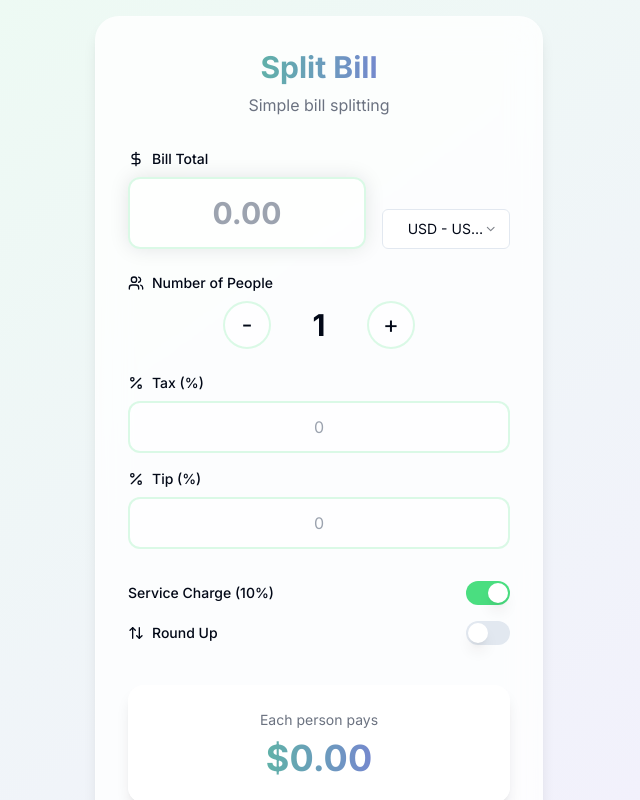
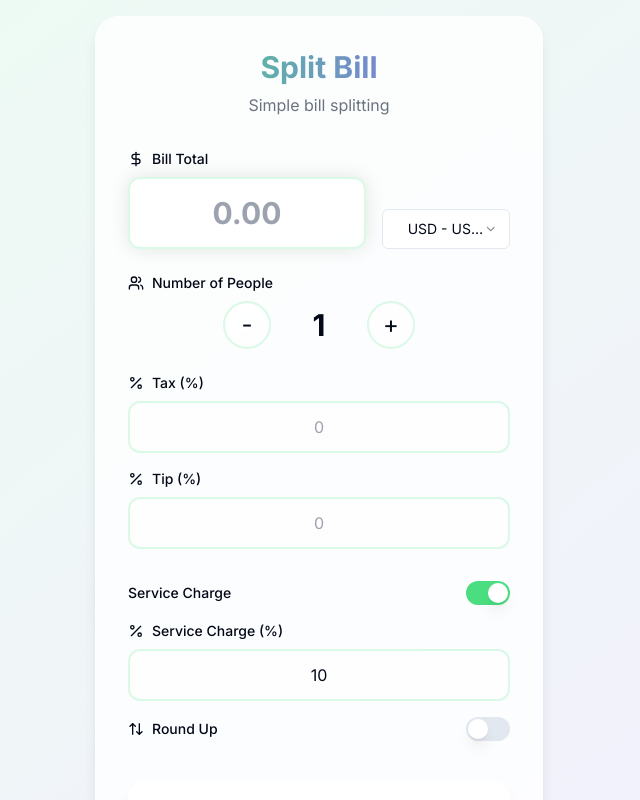
Before and after one commit to shereenm88/chop-chop-bill, a React (Vite) app: page / in a window 1280 px wide. Both pictures are taken after a click on the switch 809 px from the left and 593 px from the top of the page. Shown: the top 800 px of the page, without its empty margins (321-961 px from the left). Built offline with nearby package versions, Linux system fonts and the light colour scheme.

Commit message:
Add editable service charge
The service charge percentage is now editable by the user.

```diff
--- a/src/components/BillSplitter.tsx
+++ b/src/components/BillSplitter.tsx
@@ -18,6 +18,7 @@ interface Bill {
   tip: number;
   currency: string;
   serviceCharge: boolean;
+  serviceChargePercent: number;
   roundUp: boolean;
 }
 
@@ -32,8 +33,6 @@ const CURRENCIES = {
   JPY: { symbol: "¥", name: "Japanese Yen" },
 };
 
-const SERVICE_CHARGE_PERCENT = 10;
-
 const BillSplitter = () => {
   const [bill, setBill] = useState<Bill>({
     total: 0,
@@ -42,6 +41,7 @@ const BillSplitter = () => {
     tip: 0,
     currency: "USD",
     serviceCharge: false,
+    serviceChargePercent: 10,
     roundUp: false,
   });
 
@@ -56,14 +56,13 @@ const BillSplitter = () => {
     const subtotal = bill.total;
     const taxAmount = (subtotal * bill.tax) / 100;
     const tipAmount = (subtotal * bill.tip) / 100;
-    const serviceChargeAmount = bill.serviceCharge ? (subtotal * SERVICE_CHARGE_PERCENT) / 100 : 0;
+    const serviceChargeAmount = bill.serviceCharge ? (subtotal * bill.serviceChargePercent) / 100 : 0;
     let total = (subtotal + taxAmount + tipAmount + serviceChargeAmount) / bill.people;
 
     if (bill.roundUp) {
       total = Math.ceil(total);
     }
 
-    // Convert to selected currency
     return total * rates[bill.currency];
   };
 
@@ -85,7 +84,7 @@ const BillSplitter = () => {
       `Number of People: ${bill.people}\n` +
       `Tax: ${bill.tax}%\n` +
       `Tip: ${bill.tip}%\n` +
-      `${bill.serviceCharge ? `Service Charge: ${SERVICE_CHARGE_PERCENT}%\n` : ''}` +
+      `${bill.serviceCharge ? `Service Charge: ${bill.serviceChargePercent}%\n` : ''}` +
       `\nEach Person Pays: ${symbol}${amountPerPerson}\n\n` +
       `Let's settle up! ✅`;
 
@@ -227,9 +226,10 @@ const BillSplitter = () => {
             </div>
 
             <div className="space-y-4 pt-2">
+              <div className="space-y-4">
                 <div className="flex items-center justify-between">
                   <label className="text-sm font-medium">
-                  Service Charge ({SERVICE_CHARGE_PERCENT}%)
+                    Service Charge
                   </label>
                   <Switch
                     checked={bill.serviceCharge}
@@ -237,6 +237,27 @@ const BillSplitter = () => {
                       setBill({ ...bill, serviceCharge: checked })
                     }
                   />
+                </div>
+                {bill.serviceCharge && (
+                  <div className="space-y-2">
+                    <label className="text-sm font-medium flex items-center gap-2">
+                      <Percent className="w-4 h-4" />
+                      Service Charge (%)
+                    </label>
+                    <input
+                      type="number"
+                      value={bill.serviceChargePercent || ""}
+                      onChange={(e) =>
+                        setBill({
+                          ...bill,
+                          serviceChargePercent: parseFloat(e.target.value) || 0,
+                        })
+                      }
+                      className="w-full p-3 text-center rounded-xl bg-white/50 border-2 border-primary/20 focus:border-primary/40 focus:outline-none transition-all input-reset"
+                      placeholder="0"
+                    />
+                  </div>
+                )}
               </div>
 
               <div className="flex items-center justify-between">
```
Lines whose indentation alone changed are shown as unchanged.
